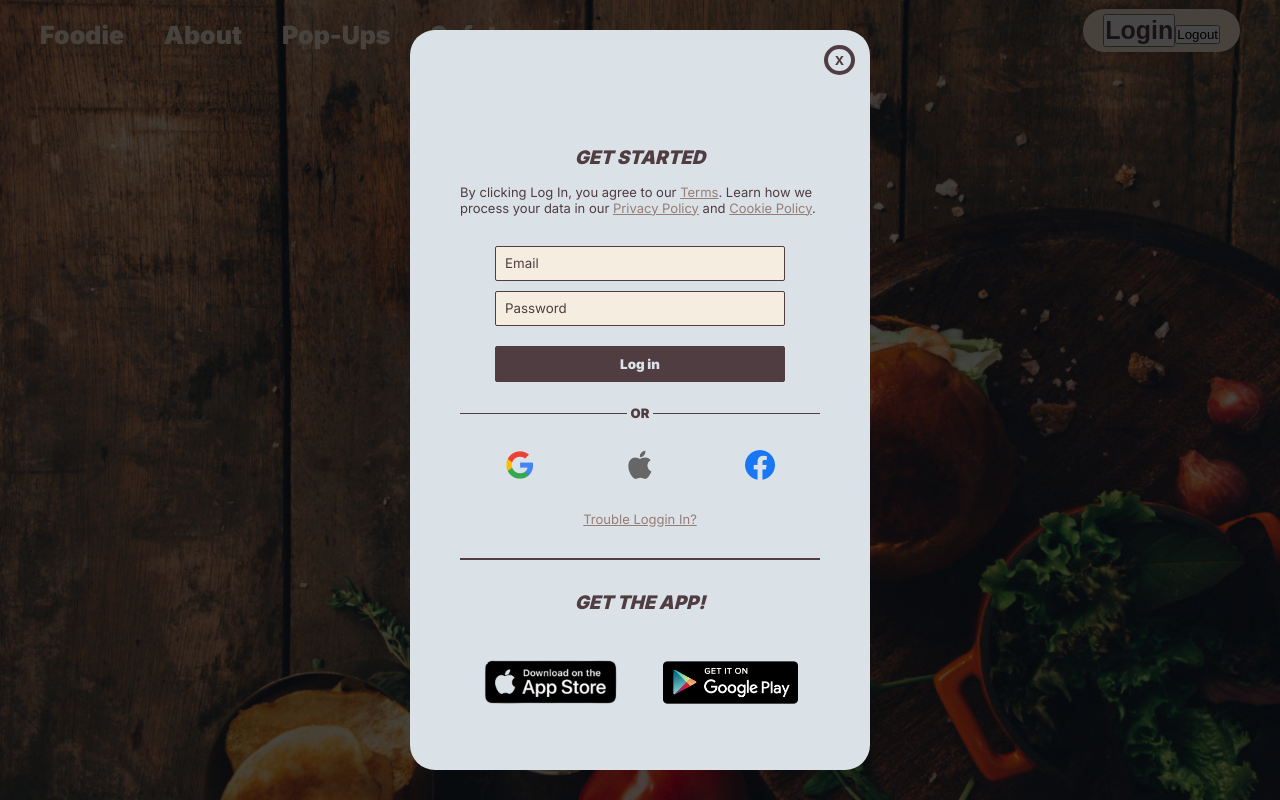
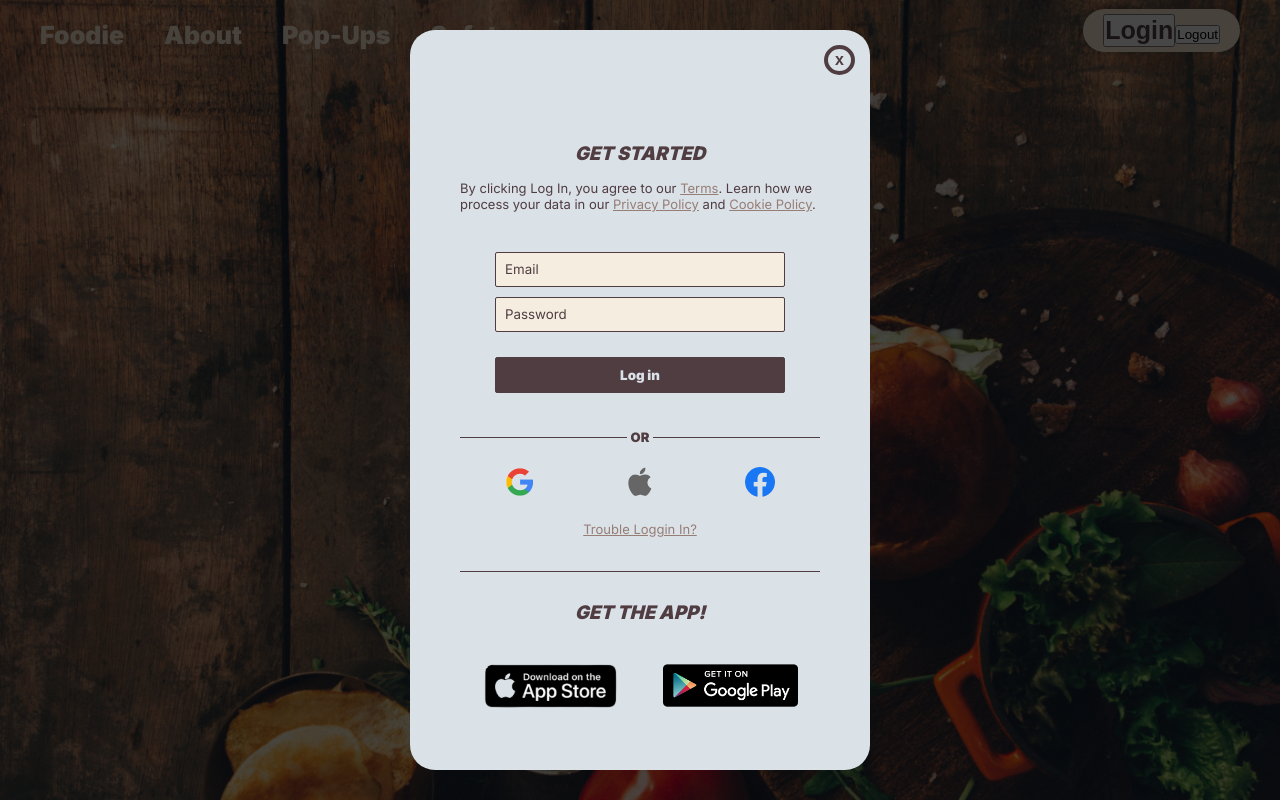
Before and after one commit to FFT-Food-for-Thought/Foodie, a React (Create React App) app: page / in a window 1280 px wide. Both pictures are taken after a click on the button "Login". Shown: the top 800 px of the page. Built offline with nearby package versions, Linux system fonts and the light colour scheme; no server answers; the database is empty.

Commit message:
touched up spacing

```diff
--- a/src/Components/Login.js
+++ b/src/Components/Login.js
@@ -54,7 +54,7 @@ const Login = ({ open, children, onClose }) => {
           />
         </div>
         <a href="">Trouble Loggin In?</a>
-        <hr />
+        <hr className="line-hr" />
         <h3>GET THE APP!</h3>
         <div className="apps-container">
           <img
--- a/src/Css/login.css
+++ b/src/Css/login.css
@@ -66,6 +66,7 @@
   flex-direction: column;
   padding-top: 50px;
   align-items: center;
+  padding-bottom: 20px;
 }
 
 h3 {
@@ -78,7 +79,7 @@ h3 {
 
 p {
   font-size: 13px;
-  padding-bottom: 30px;
+  padding-bottom: 40px;
   font-family: "Inter";
 }
 
@@ -87,7 +88,7 @@ p {
 }
 
 #loginPassword {
-  margin-bottom: 20px;
+  margin-bottom: 25px;
 }
 
 input {
@@ -114,8 +115,10 @@ input::placeholder {
   font-weight: 900;
 }
 
-hr {
-  border: 0.75px solid #503D42;
+.line-hr {
+  border: none;
+  border-top: 1px solid #503D42;
+  height: 5px;
 }
 
 a {
@@ -123,6 +126,7 @@ a {
   color: #967E76;
   text-align: center;
   font-size: 13px;
+  padding-bottom: 10px;
 }
 
 .icon {
```
